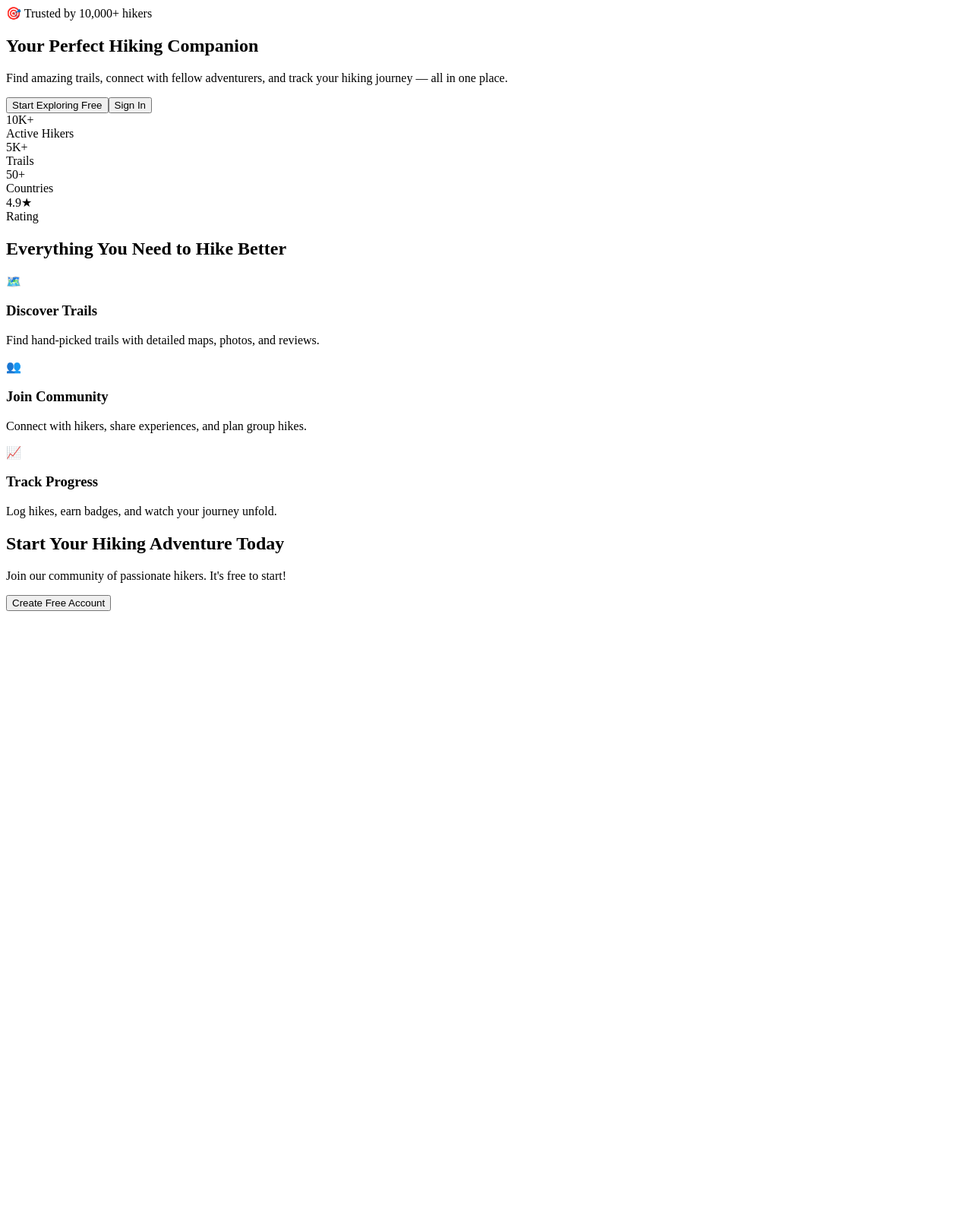
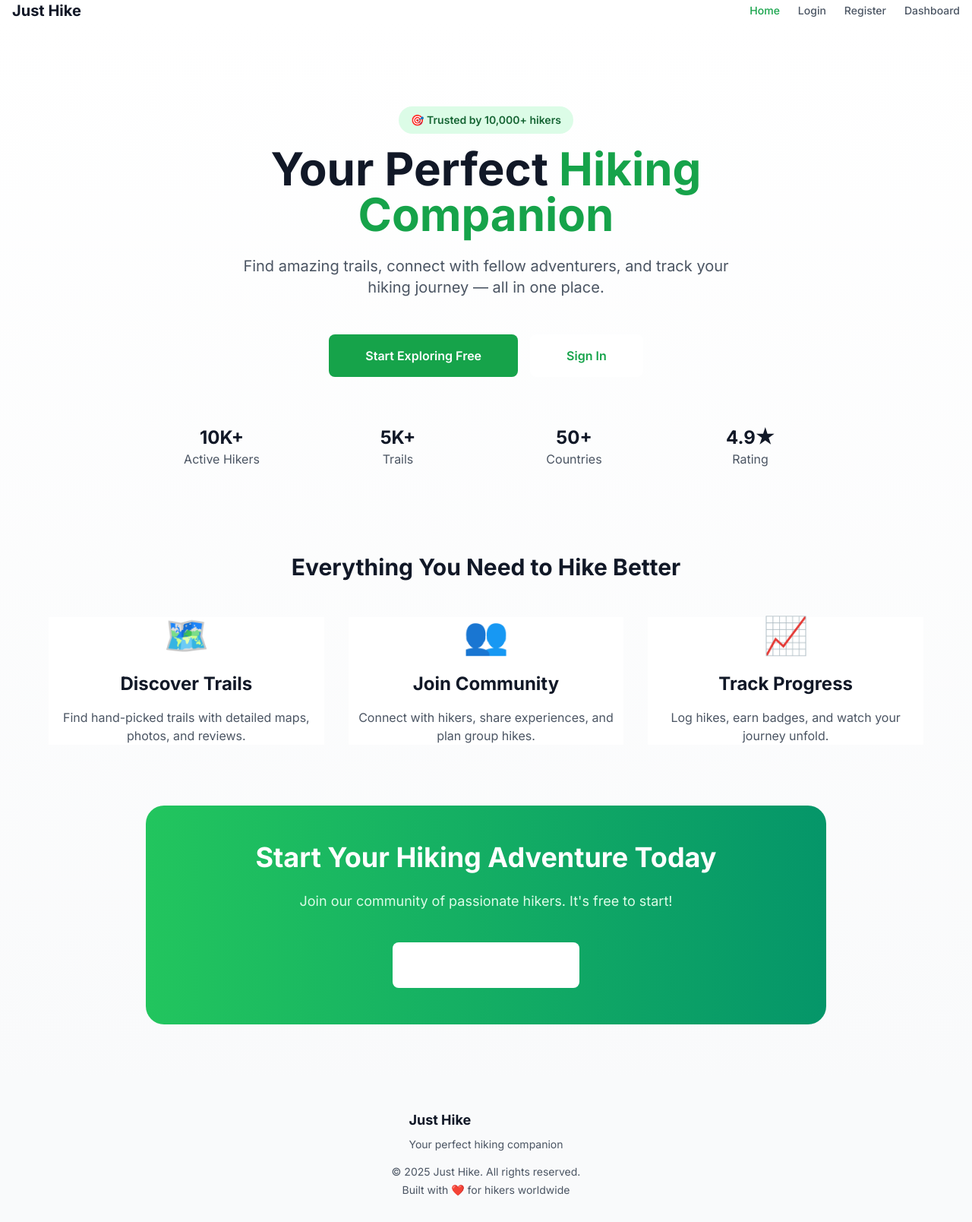
Before and after one commit to sudipchaudhary30/Just_hike_api_web, a Next.js app: page / in a window 1280 px wide. Shown: the whole page at 76% size. Before the commit the page ends 812 px from the top, so only its background shows below. Built offline with nearby package versions, Linux system fonts and the light colour scheme.

Commit message:
fix the Navigation error in layout

```diff
--- /dev/null
+++ b/app/layout.tsx
@@ -0,0 +1,27 @@
+import { Inter } from 'next/font/google'
+import './globals.css'
+import Navigation from '@/_components/Navigation'
+import Footer from '@/_components/Footer'
+
+const inter = Inter({ subsets: ['latin'] })
+
+export const metadata = {
+  title: 'Just Hike - Your Hiking Companion',
+  description: 'Discover amazing trails and connect with fellow hikers',
+}
+
+export default function RootLayout({
+  children,
+}: {
+  children: React.ReactNode
+}) {
+  return (
+    <html lang="en" className="custom-scrollbar">
+      <body className={`${inter.className} min-h-screen flex flex-col`}>
+        <Navigation />
+        <main className="flex-grow">{children}</main>
+        <Footer />
+      </body>
+    </html>
+  )
+}
```
